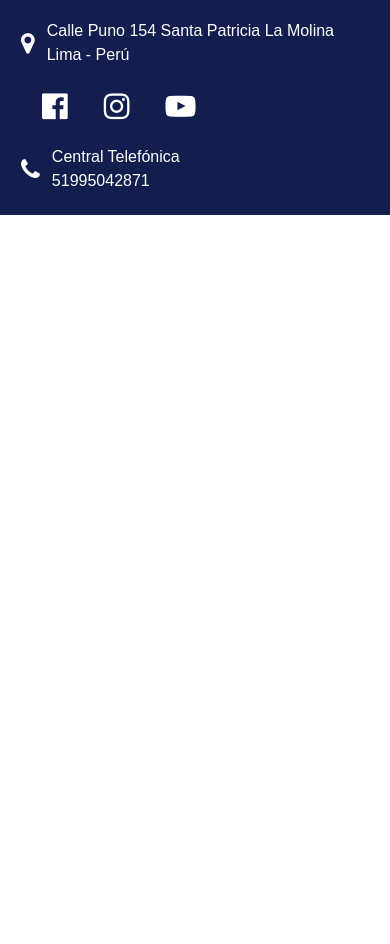
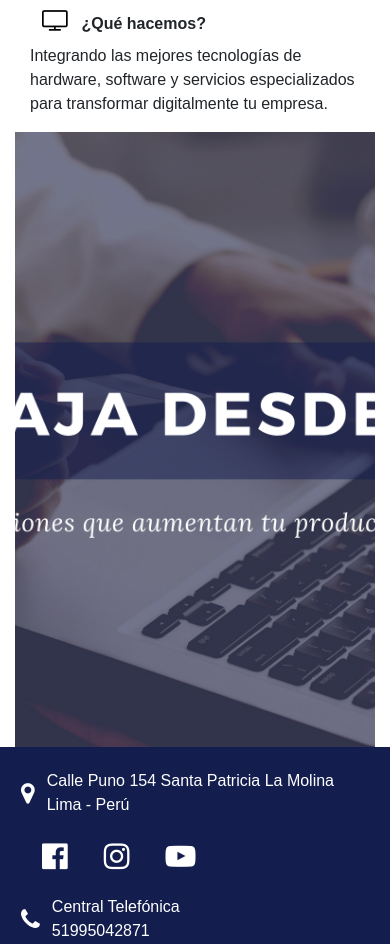
Before and after one commit to renzogcorzo/colaboratics-web, an Angular app: page / in a window 390 px wide. Shown: the part 1360-2304 px from the top of the page. Before the commit the page ends 1575 px from the top, so only its background shows below. Built offline with nearby package versions, Linux system fonts and the light colour scheme.

Commit message:
add banner

```diff
--- a/src/app/home/home.component.html
+++ b/src/app/home/home.component.html
@@ -4,7 +4,7 @@
             <div [@openClose]="slide.open ? 'open' : 'closed'" class="carousel-txt">
                 <span *ngFor="let text of slide.texts" [ngClass]="text.colorCls">{{text.value}}<br></span>
             </div>
-            <img [src]="slide.image" class="carousel-img">
+            <img [src]="slide.image" class="banner-img">
         </slide>
     </carousel>
 
@@ -38,9 +38,11 @@
             </div>
         </div>
     </div>
-
-
-
+    <div class="row">
+        <div class="col-md-12">
+            <img src="assets/images/bannertrabajadesdecasa.png" class="banner-img">
+        </div>
+    </div>
 
 
 </div>
--- a/src/app/home/home.component.less
+++ b/src/app/home/home.component.less
@@ -2,7 +2,7 @@
     color: #000;
 }
 
-.carousel-img {
+.banner-img {
     display: block;
     width: 100%;
     height: 615px;
```
Also changed, not shown: src/assets/images/bannertrabajadesdecasa.png (added).
